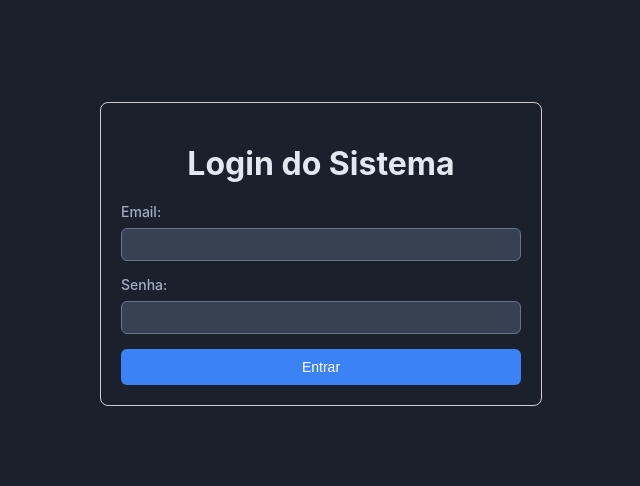
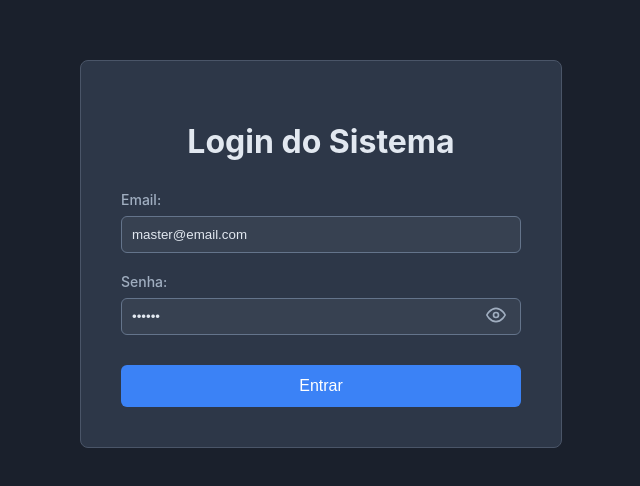
Before and after one commit to Lipe-Azevedo/escala-fds-webapp, a Next.js app: page /login in a window 1280 px wide. Shown: the part 146-632 px from the top of the page, without its empty margins (319-959 px from the left). Built offline with nearby package versions, Linux system fonts and the light colour scheme.

Commit message:
Implement password visibility toggle on login page

```diff
--- a/app/login/page.tsx
+++ b/app/login/page.tsx
@@ -3,12 +3,15 @@
 import { useState } from 'react';
 import { useRouter } from 'next/navigation';
 import Cookies from 'js-cookie';
+import EyeIcon from '@/components/icons/EyeIcon';
+import EyeOffIcon from '@/components/icons/EyeOffIcon';
 
 export default function LoginPage() {
-  const [email, setEmail] = useState('');
-  const [password, setPassword] = useState('');
+  const [email, setEmail] = useState('master@email.com');
+  const [password, setPassword] = useState('123456');
   const [error, setError] = useState('');
   const [isLoading, setIsLoading] = useState(false);
+  const [showPassword, setShowPassword] = useState(false);
   const router = useRouter();
 
   const handleSubmit = async (e: React.FormEvent) => {
@@ -45,33 +48,56 @@ export default function LoginPage() {
     }
   };
 
+  const passwordInputContainerStyle: React.CSSProperties = {
+    position: 'relative',
+    display: 'flex',
+    alignItems: 'center',
+  };
+
+  const passwordToggleButtonStyle: React.CSSProperties = {
+    position: 'absolute',
+    right: '10px',
+    background: 'none',
+    border: 'none',
+    padding: '5px',
+    cursor: 'pointer',
+    color: 'var(--text-secondary-color)'
+  };
+
+
   return (
-    <div style={{ display: 'flex', justifyContent: 'center', alignItems: 'center', height: '100vh' }}>
-      <div style={{ width: '100%', maxWidth: '400px', padding: '20px', border: '1px solid #ccc', borderRadius: '8px' }}>
-        <h1 style={{ textAlign: 'center', marginBottom: '20px' }}>Login do Sistema</h1>
+    <div style={{ display: 'flex', justifyContent: 'center', alignItems: 'center', height: '100vh', background: 'rgb(var(--background-rgb))' }}>
+      <div style={{ width: '100%', maxWidth: '400px', padding: '40px', border: '1px solid rgb(var(--card-border-rgb))', borderRadius: '8px', backgroundColor: 'rgb(var(--card-background-rgb))' }}>
+        <h1 style={{ textAlign: 'center', marginBottom: '30px' }}>Login do Sistema</h1>
         <form onSubmit={handleSubmit}>
-          <div style={{ marginBottom: '15px' }}>
-            <label>Email:</label>
+          <div style={{ marginBottom: '20px' }}>
+            <label htmlFor="email">Email:</label>
             <input
+              id="email"
               type="email"
               value={email}
               onChange={(e) => setEmail(e.target.value)}
               required
-              style={{ width: '100%', padding: '8px', boxSizing: 'border-box' }}
             />
           </div>
-          <div style={{ marginBottom: '15px' }}>
-            <label>Senha:</label>
-            <input
-              type="text" // ALTERADO TEMPORARIAMENTE PARA DEBUG
-              value={password}
-              onChange={(e) => setPassword(e.target.value)}
-              required
-              style={{ width: '100%', padding: '8px', boxSizing: 'border-box' }}
-            />
+          <div style={{ marginBottom: '20px' }}>
+            <label htmlFor="password">Senha:</label>
+            <div style={passwordInputContainerStyle}>
+                <input
+                    id="password"
+                    type={showPassword ? 'text' : 'password'}
+                    value={password}
+                    onChange={(e) => setPassword(e.target.value)}
+                    required
+                    style={{paddingRight: '45px'}}
+                />
+                <button type="button" onClick={() => setShowPassword(!showPassword)} style={passwordToggleButtonStyle} aria-label="Mostrar/ocultar senha">
+                    {showPassword ? <EyeOffIcon /> : <EyeIcon />}
+                </button>
+            </div>
           </div>
-          {error && <p style={{ color: 'red', textAlign: 'center' }}>{error}</p>}
-          <button type="submit" disabled={isLoading} style={{ width: '100%', padding: '10px', cursor: 'pointer' }}>
+          {error && <p style={{ color: '#f87171', textAlign: 'center' }}>{error}</p>}
+          <button type="submit" disabled={isLoading} style={{ width: '100%', padding: '12px', marginTop: '10px', fontSize: '16px' }}>
             {isLoading ? 'Entrando...' : 'Entrar'}
           </button>
         </form>
--- /dev/null
+++ b/components/icons/EyeIcon.tsx
@@ -0,0 +1,21 @@
+import React from 'react';
+
+const EyeIcon = (props: React.SVGProps<SVGSVGElement>) => (
+  <svg
+    xmlns="http://www.w3.org/2000/svg"
+    width="20"
+    height="20"
+    viewBox="0 0 24 24"
+    fill="none"
+    stroke="currentColor"
+    strokeWidth="2"
+    strokeLinecap="round"
+    strokeLinejoin="round"
+    {...props}
+  >
+    <path d="M1 12s4-8 11-8 11 8 11 8-4 8-11 8-11-8-11-8z"></path>
+    <circle cx="12" cy="12" r="3"></circle>
+  </svg>
+);
+
+export default EyeIcon;
--- /dev/null
+++ b/components/icons/EyeOffIcon.tsx
@@ -0,0 +1,21 @@
+import React from 'react';
+
+const EyeOffIcon = (props: React.SVGProps<SVGSVGElement>) => (
+  <svg
+    xmlns="http://www.w3.org/2000/svg"
+    width="20"
+    height="20"
+    viewBox="0 0 24 24"
+    fill="none"
+    stroke="currentColor"
+    strokeWidth="2"
+    strokeLinecap="round"
+    strokeLinejoin="round"
+    {...props}
+  >
+    <path d="M17.94 17.94A10.07 10.07 0 0 1 12 20c-7 0-11-8-11-8a18.45 18.45 0 0 1 5.06-5.94M9.9 4.24A9.12 9.12 0 0 1 12 4c7 0 11 8 11 8a18.5 18.5 0 0 1-2.16 3.19m-6.72-1.07a3 3 0 1 1-4.24-4.24"></path>
+    <line x1="1" y1="1" x2="23" y2="23"></line>
+  </svg>
+);
+
+export default EyeOffIcon;
```
